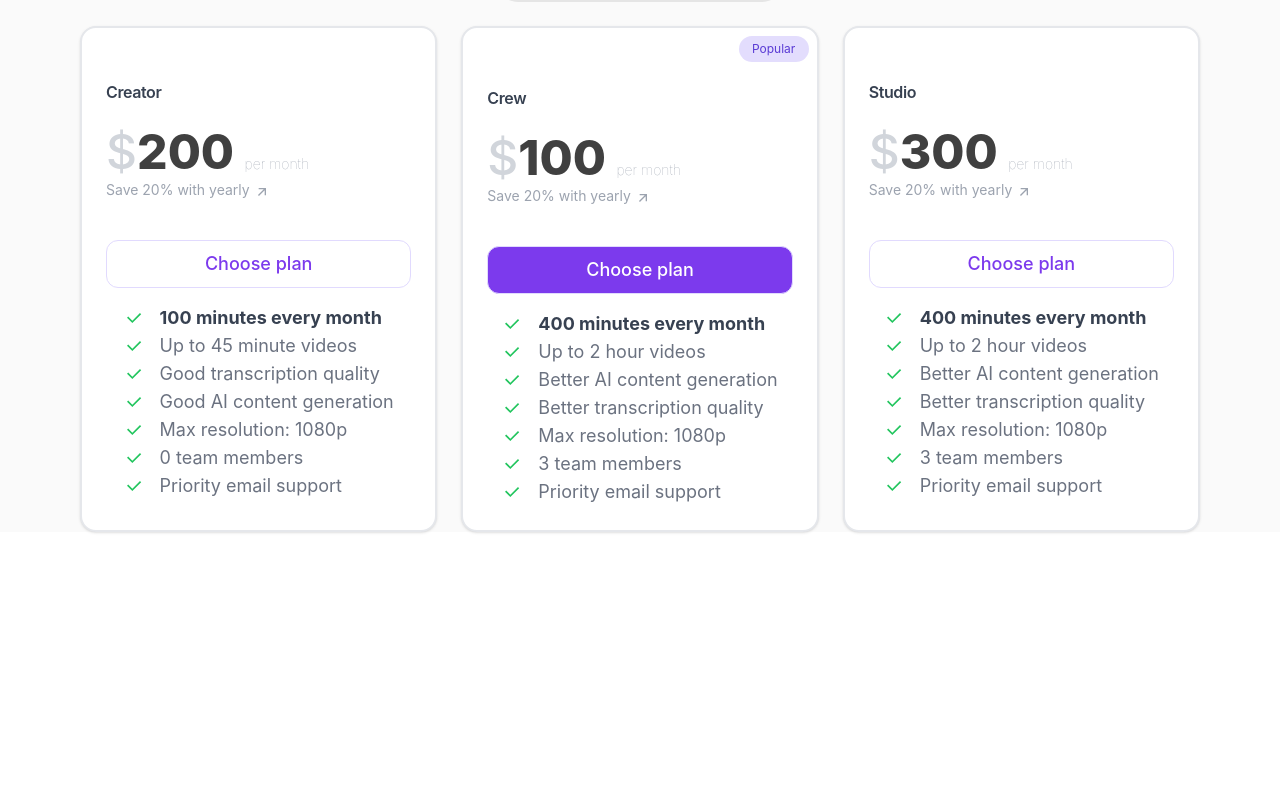
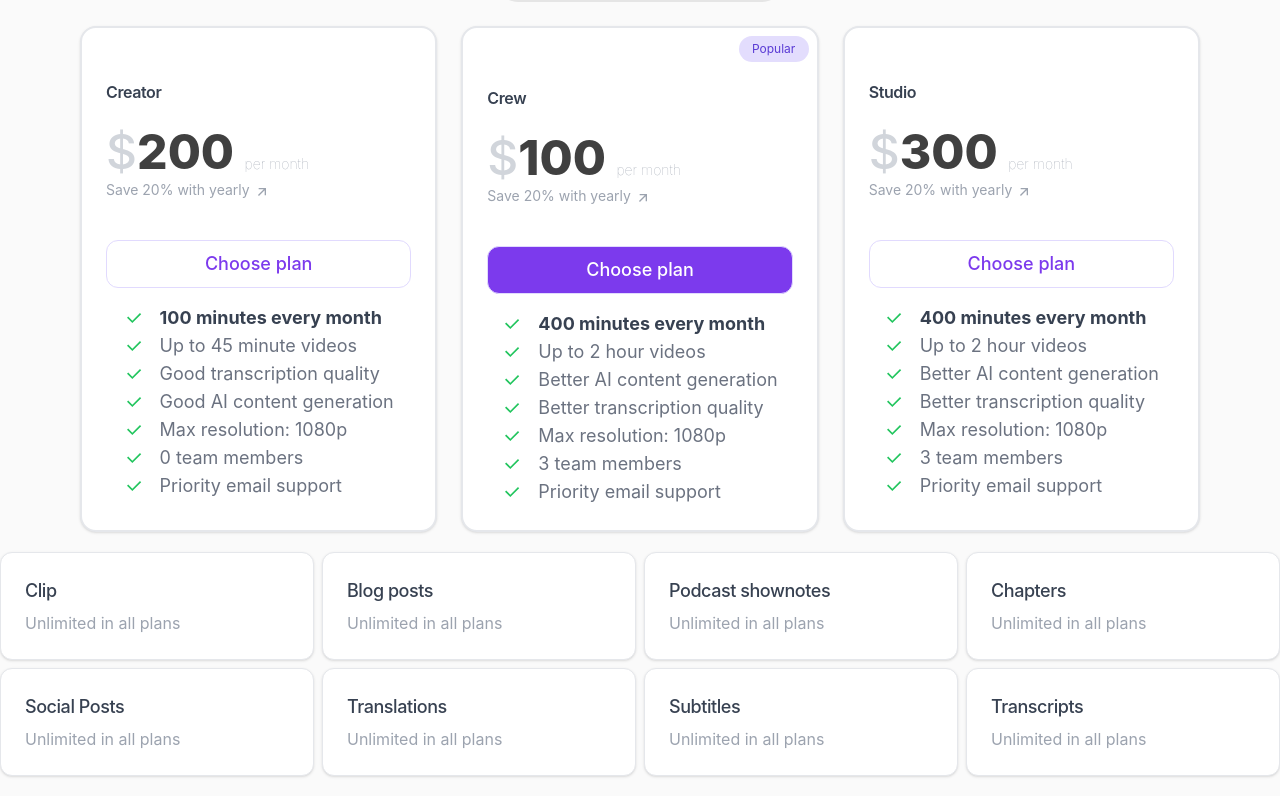
Before and after one commit to afaq000/VideoTao, a Next.js app: page / in a window 1280 px wide. Shown: the part 194-990 px from the top of the page. Before the commit the page ends 800 px from the top, so only its background shows below. Built offline with nearby package versions, Linux system fonts and the light colour scheme.

Commit message:
Unlimited Plan Cards Desgin

```diff
--- /dev/null
+++ b/src/components/UnlimitedPlanCard.tsx
@@ -0,0 +1,22 @@
+import React from 'react';
+import { Card, CardDescription, CardHeader, CardTitle } from './ui/card';
+
+interface Props {
+  title: string;
+  cardClassName?: string;
+}
+
+const UnlimitedPlanCard: React.FC<Props> = ({ title, cardClassName }) => {
+  return (
+    <div className='w-full'>
+    <Card className={`bg-white w-full ${cardClassName}`}>
+      <CardHeader className="flex flex-col">
+        <CardTitle className="text-lg font-medium text-gray-700">{title}</CardTitle>
+        <CardDescription className="text-gray-400 text-base">Unlimited in all plans</CardDescription>
+      </CardHeader>
+    </Card>
+    </div>
+  );
+};
+
+export default UnlimitedPlanCard;
--- a/src/pages/index.tsx
+++ b/src/pages/index.tsx
@@ -4,6 +4,7 @@ import { ArrowLeft } from "lucide-react";
 import { Button } from "@/components/ui/button";
 import { cn } from "@/lib/utils";
 import PlanCard from "@/components/PlanCard";
+import UnlimitedPlanCard from "@/components/UnlimitedPlanCard";
 
 function Index() {
   const router = useRouter();
@@ -189,6 +190,39 @@ function Index() {
           </div>
         )}
       </div>
+
+      <div className="w-full grid grid-cols-1 sm:grid-cols-2 md:grid-cols-3 lg:grid-cols-4 gap-2 py-5">
+
+      <UnlimitedPlanCard
+        title="Clip"
+      />
+      <UnlimitedPlanCard
+        title="Blog posts"
+      />
+      <UnlimitedPlanCard
+        title="Podcast shownotes"
+      />
+
+<UnlimitedPlanCard
+        title="Chapters"
+      />
+
+<UnlimitedPlanCard
+        title="Social Posts"
+      />
+
+<UnlimitedPlanCard
+        title="Translations"
+      />
+
+<UnlimitedPlanCard
+        title="Subtitles"
+      />
+
+<UnlimitedPlanCard
+        title="Transcripts"
+      />
+    </div>
     </div>
   );
 }
```
